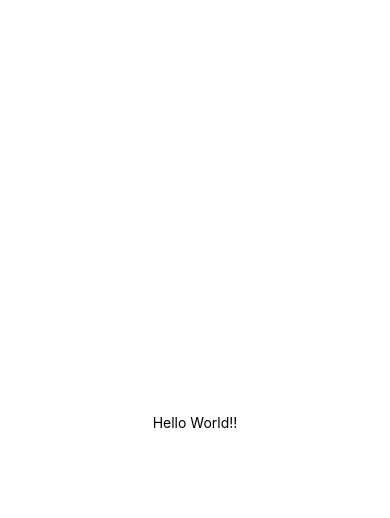
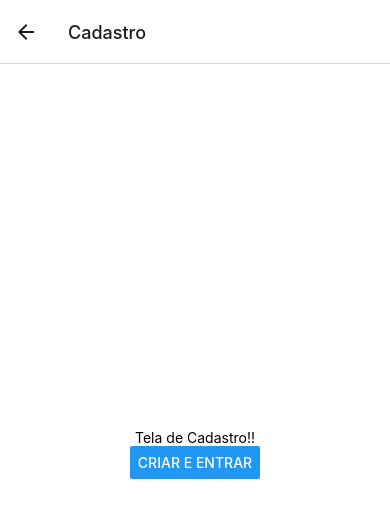
Before and after one commit to lindiner/Loca-o-de-estagionamento, a React Native app in the folder locacaoEstacionamento/: screen /Cadastro in a window 390 px wide. Shown: the top 518 px of the page. Built offline with nearby package versions, Linux system fonts and the light colour scheme.

Commit message:
Adicionando o conceito inicial da nevegação entre telas

```diff
--- a/locacaoEstacionamento/App.js
+++ b/locacaoEstacionamento/App.js
@@ -1,20 +1,25 @@
-import { StatusBar } from 'expo-status-bar';
-import { StyleSheet, Text, View } from 'react-native';
+import * as React from 'react';
+import { View, Text } from 'react-native';
+import { NavigationContainer } from '@react-navigation/native';
+import { createNativeStackNavigator } from '@react-navigation/native-stack';
+import Welcome from './telas/Welcome';
+import Home from './telas/Home';
+import Login from './telas/Login';
+import Cadastro from './telas/Cadastro';
 
-export default function App() {
+const Stack = createNativeStackNavigator();
+
+function App() {
   return (
-    <View style={styles.container}>
-      <Text>Hello World!!</Text>
-      <StatusBar style="auto" />
-    </View>
+    <NavigationContainer>
+      <Stack.Navigator>
+        <Stack.Screen name="Tela Inicial" component={Welcome} />
+        <Stack.Screen name="Login" component={Login} />
+        <Stack.Screen name="Cadastro" component={Cadastro} />
+        <Stack.Screen name="Home" component={Home} />
+      </Stack.Navigator>
+    </NavigationContainer>
   );
 }
 
-const styles = StyleSheet.create({
-  container: {
-    flex: 1,
-    backgroundColor: '#fff',
-    alignItems: 'center',
-    justifyContent: 'center',
-  },
-});
+export default App;
--- a/locacaoEstacionamento/package.json
+++ b/locacaoEstacionamento/package.json
@@ -10,11 +10,15 @@
     "eject": "expo eject"
   },
   "dependencies": {
+    "@react-navigation/native": "^6.0.10",
+    "@react-navigation/native-stack": "^6.6.1",
     "expo": "~44.0.0",
     "expo-status-bar": "~1.2.0",
     "react": "17.0.1",
     "react-dom": "17.0.1",
     "react-native": "0.64.3",
+    "react-native-safe-area-context": "^3.3.2",
+    "react-native-screens": "^3.10.2",
     "react-native-web": "0.17.1"
   },
   "devDependencies": {
--- /dev/null
+++ b/locacaoEstacionamento/telas/Cadastro.js
@@ -0,0 +1,26 @@
+import { StatusBar } from 'expo-status-bar';
+import { Button, StyleSheet, Text, View } from 'react-native';
+import { NavigationContainer } from '@react-navigation/native';
+import { createNativeStackNavigator } from '@react-navigation/native-stack';
+
+export default function Cadastro({ navigation }) {
+  return (
+    <View style={styles.container}>
+      <Text>Tela de Cadastro!!</Text>
+      <Button
+        title="Criar e Entrar"
+        onPress={() => navigation.navigate('Home')}
+      />
+      <StatusBar style="auto" />
+    </View>
+  );
+}
+
+const styles = StyleSheet.create({
+  container: {
+    flex: 1,
+    backgroundColor: '#fff',
+    alignItems: 'center',
+    justifyContent: 'center',
+  },
+});
--- /dev/null
+++ b/locacaoEstacionamento/telas/Home.js
@@ -0,0 +1,20 @@
+import { StatusBar } from 'expo-status-bar';
+import { StyleSheet, Text, View } from 'react-native';
+
+export default function Home() {
+  return (
+    <View style={styles.container}>
+      <Text>Tela Inicial</Text>
+      <StatusBar style="auto" />
+    </View>
+  );
+}
+
+const styles = StyleSheet.create({
+  container: {
+    flex: 1,
+    backgroundColor: '#fff',
+    alignItems: 'center',
+    justifyContent: 'center',
+  },
+});
--- /dev/null
+++ b/locacaoEstacionamento/telas/Login.js
@@ -0,0 +1,26 @@
+import { StatusBar } from 'expo-status-bar';
+import { Button, StyleSheet, Text, View } from 'react-native';
+import { NavigationContainer } from '@react-navigation/native';
+import { createNativeStackNavigator } from '@react-navigation/native-stack';
+
+export default function Login({ navigation }) {
+  return (
+    <View style={styles.container}>
+      <Text>Tela de Login!!</Text>
+      <Button
+        title="Entrar"
+        onPress={() => navigation.navigate('Home')}
+      />
+      <StatusBar style="auto" />
+    </View>
+  );
+}
+
+const styles = StyleSheet.create({
+  container: {
+    flex: 1,
+    backgroundColor: '#fff',
+    alignItems: 'center',
+    justifyContent: 'center',
+  },
+});
--- /dev/null
+++ b/locacaoEstacionamento/telas/Welcome.js
@@ -0,0 +1,30 @@
+import { StatusBar } from 'expo-status-bar';
+import { Button, StyleSheet, Text, View } from 'react-native';
+import { NavigationContainer } from '@react-navigation/native';
+import { createNativeStackNavigator } from '@react-navigation/native-stack';
+
+export default function Welcome({ navigation }) {
+  return (
+    <View style={styles.container}>
+      <Text>Hello World!!</Text>
+      <Button
+        title="Sou novo"
+        onPress={() => navigation.navigate('Cadastro')}
+      />
+      <Button
+        title="Já tenho cadastro"
+        onPress={() => navigation.navigate('Login')}
+      />
+      <StatusBar style="auto" />
+    </View>
+  );
+}
+
+const styles = StyleSheet.create({
+  container: {
+    flex: 1,
+    backgroundColor: '#fff',
+    alignItems: 'center',
+    justifyContent: 'center',
+  },
+});
```
Also changed, not shown: 1 other file (tests, documents, lock files or other folders).
